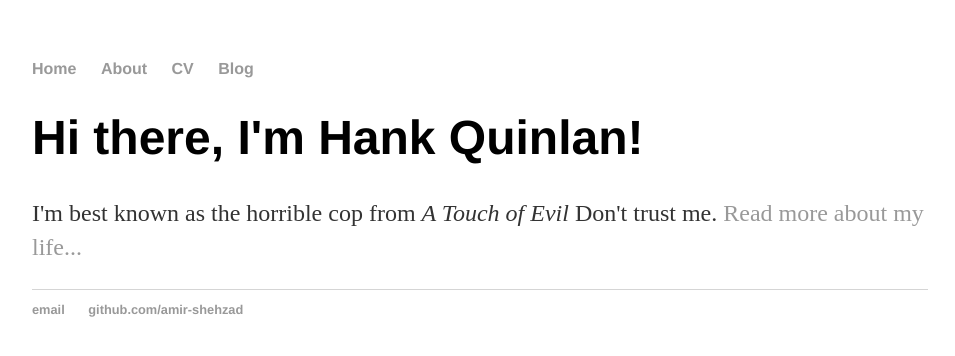
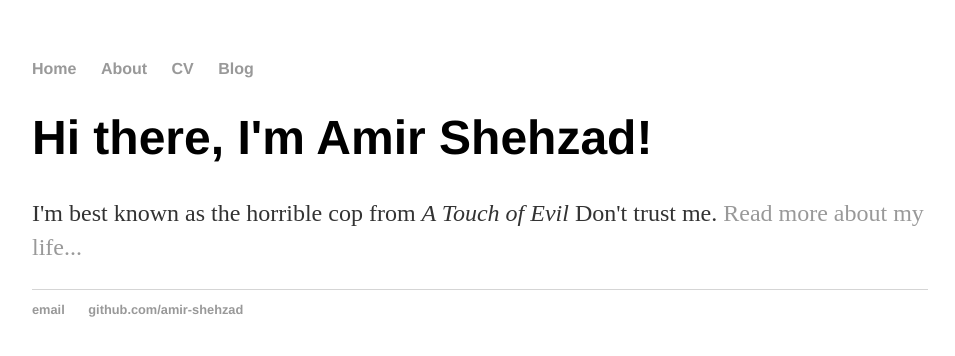
Before and after one commit to amir-shehzad/aamir_shehzad001.github.io, a Jekyll site: the page built from index.html, in a window 1280 px wide. Shown: the top 356 px of the page, without its empty margins (160-1115 px from the left). Built offline with Jekyll 4.4.1, drawn with Linux system fonts in a browser that asks for light colours.

Commit message:
Update index.html

```diff
--- a/index.html
+++ b/index.html
@@ -3,6 +3,6 @@ layout: default
 title: Hank Quinlan, Horrible Cop
 ---
 <div class="blurb">
-	<h1>Hi there, I'm Hank Quinlan!</h1>
+	<h1>Hi there, I'm Amir Shehzad!</h1>
 	<p>I'm best known as the horrible cop from <em>A Touch of Evil</em> Don't trust me. <a href="/about">Read more about my life...</a></p>
 </div><!-- /.blurb -->
```
